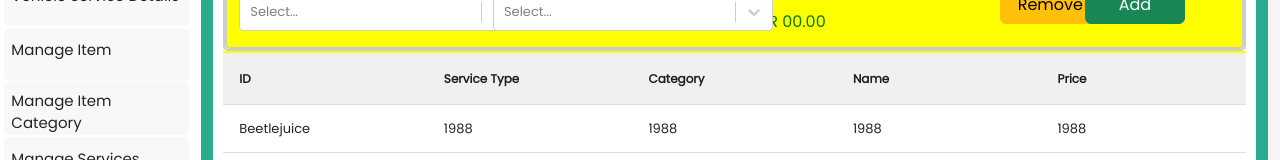
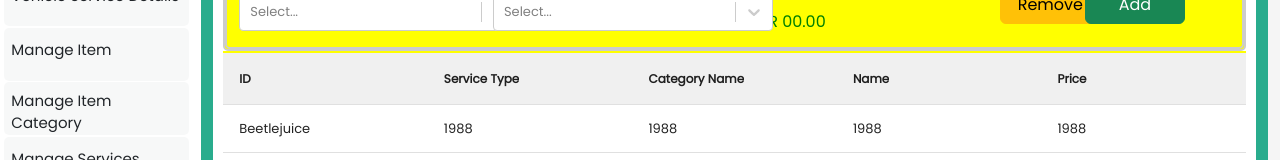
Before and after one commit to LakshikaMadhushan/vehicle-maintainance-app, a React (Create React App) app: page /manage-service in a window 1280 px wide. Shown: the part 266-426 px from the top of the page. Built offline with nearby package versions, Linux system fonts and the light colour scheme.

Commit message:
update service

```diff
--- a/src/views/manageService/index.js
+++ b/src/views/manageService/index.js
@@ -17,7 +17,7 @@ const columns = [
         selector: row => row.year,
     },
     {
-        name: 'Category',
+        name: 'Category Name',
         selector: row => row.year,
     },
     {
```
